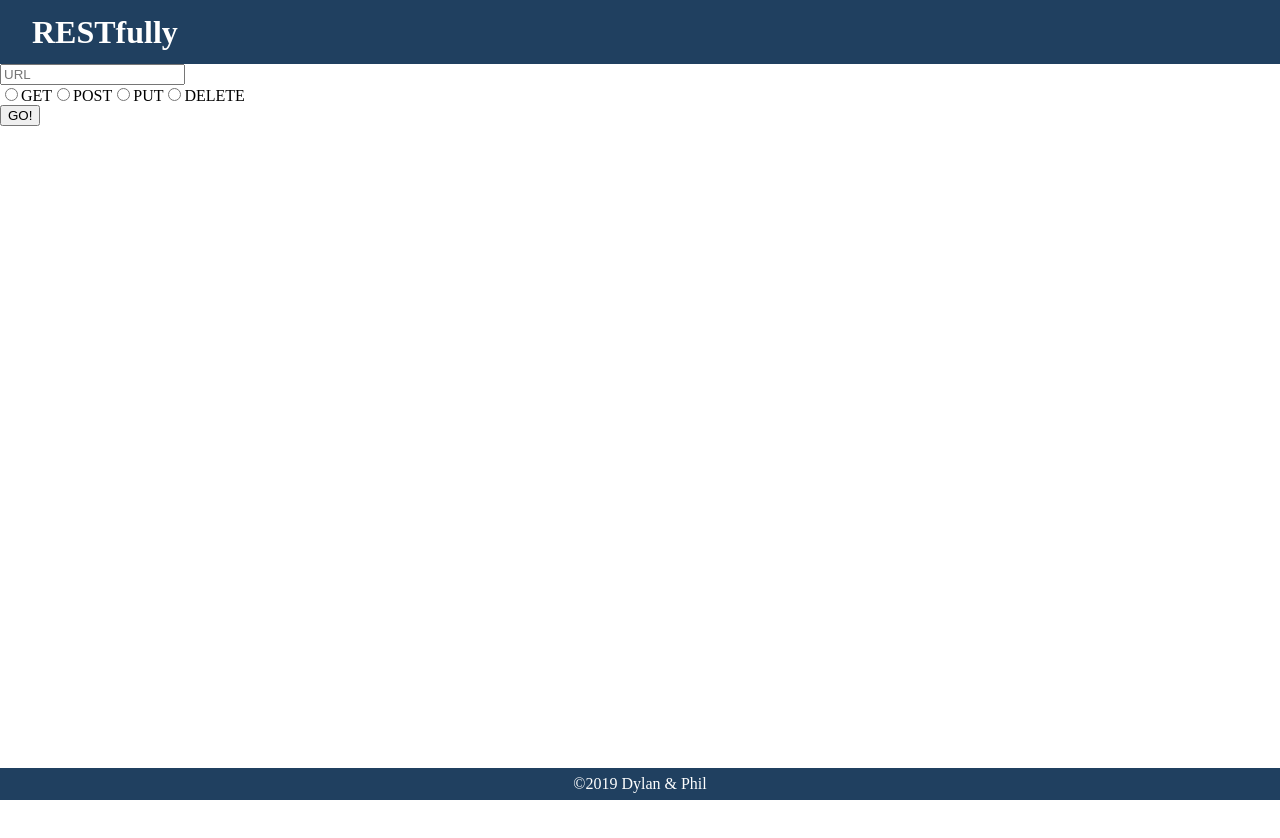
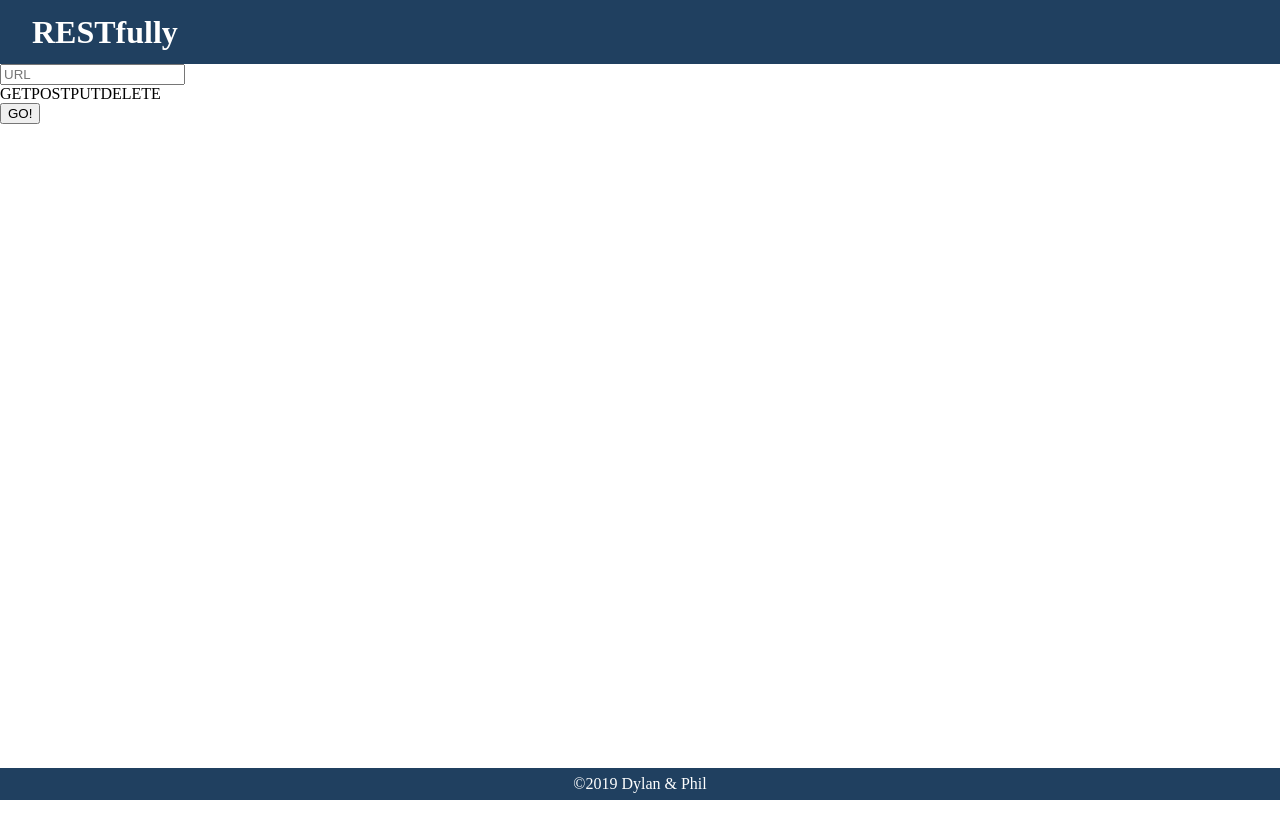
Before and after one commit to philfitch-401-advanced-javascript/lab-class-30-project-resty, a React app: page / in a window 1280 px wide. Shown: the top 838 px of the page. Built offline with nearby package versions, Linux system fonts and the light colour scheme.

Commit message:
hid buttons

```diff
--- a/src/components/form/Method.js
+++ b/src/components/form/Method.js
@@ -1,5 +1,6 @@
 import React, { Component } from 'react';
 import PropTypes from 'prop-types';
+// import  '../../styles/method.css';
 
 export default class Method extends Component {
   static propTypes = {
@@ -12,9 +13,11 @@ export default class Method extends Component {
       <>
         <input
           type="radio"
-          name="method"
+          className="method"
           value=""
-          onClick={handleMethodChange} />
+          onClick={handleMethodChange}
+          style={{ display: 'none' }}
+        />
 
       </>
     );
--- /dev/null
+++ b/src/styles/method.css
@@ -0,0 +1,3 @@
+.method {
+  display: none
+}
```
Also changed, not shown: src/styles/main.css (line endings or trailing spaces).
